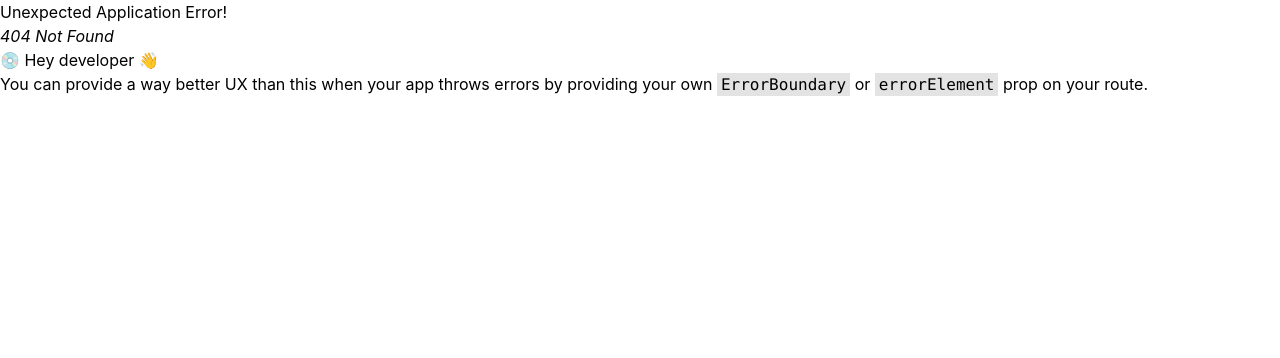
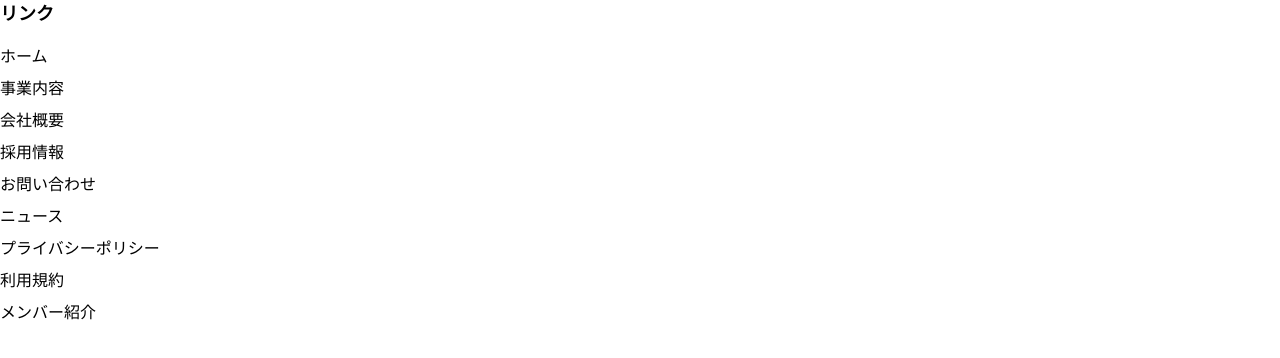
Before and after one commit to wedinc/fortune-island, a React (Create React App) app: page /map in a window 1280 px wide. Before the commit this address had no page. Shown: the top 358 px of the page. Built offline with nearby package versions, Linux system fonts and the light colour scheme.

Commit message:
サイトマップ追加

```diff
--- a/src/index.js
+++ b/src/index.js
@@ -15,6 +15,7 @@ import News1 from "./pages/News1";
 import News2 from "./pages/News2";
 import News3 from "./pages/News3";
 import Members from "./pages/Members";
+import Map from "./pages/Map";
 
 const router = createBrowserRouter([
   //   あなたが指定したいpathを、path: "/example"の部分に指定してください。
@@ -64,6 +65,10 @@ const router = createBrowserRouter([
     path: "/members",
     element: <Members />,
   },
+  {
+    path: "/map",
+    element: <Map />,
+  },
 ]);
 
 const root = ReactDOM.createRoot(document.getElementById("root"));
--- a/src/pages/Home.jsx
+++ b/src/pages/Home.jsx
@@ -185,7 +185,7 @@ export default function Home() {
                 </a>
               </li>
               <li>
-                <a href="/" className="hover:underline">
+                <a href="/map" className="hover:underline">
                   サイトマップ
                 </a>
               </li>
--- /dev/null
+++ b/src/pages/Map.jsx
@@ -0,0 +1,61 @@
+import { Button } from "../components/Button";
+import { Image } from "../components/Image";
+import { useNavigate } from "react-router-dom";
+
+export default function Map() {
+  const navigate = useNavigate();
+  return (
+    <div>
+      <div>
+        <h3 className="text-lg font-semibold mb-4">リンク</h3>
+        <ul className="space-y-2">
+          <li>
+            <a href="../" className="hover:underline">
+              ホーム
+            </a>
+          </li>
+          <li>
+            <a href="../product" className="hover:underline">
+              事業内容
+            </a>
+          </li>
+          <li>
+            <a href="/company" className="hover:underline">
+              会社概要
+            </a>
+          </li>
+          <li>
+            <a href="/recruitment" className="hover:underline">
+              採用情報
+            </a>
+          </li>
+          <li>
+            <a href="/contact" className="hover:underline">
+              お問い合わせ
+            </a>
+          </li>
+          <li>
+            <a href="/news" className="hover:underline">
+              ニュース
+            </a>
+          </li>
+          <li>
+            <a href="/" className="hover:underline">
+              プライバシーポリシー
+            </a>
+          </li>
+          <li>
+            <a href="/" className="hover:underline">
+              利用規約
+            </a>
+          </li>
+          <li>
+            <a href="/members" className="hover:underline">
+              メンバー紹介
+            </a>
+          </li>
+        </ul>
+      </div>
+    </div>
+  );
+}
```
